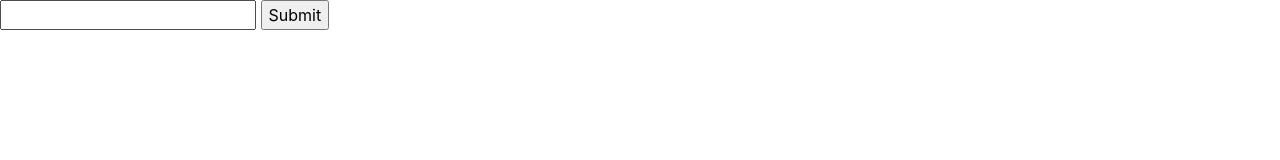
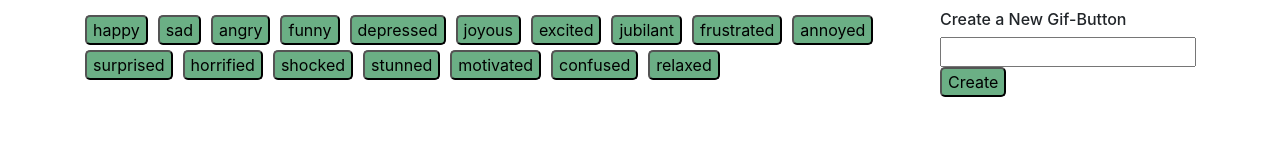
Before and after one commit to mattpurpura/giphy-hw6, a plain HTML site: page index.html in a window 1280 px wide. Drawn offline with nearby package versions, Linux system fonts and the light colour scheme.

Commit message:
app is complete

```diff
--- a/index.html
+++ b/index.html
@@ -6,20 +6,32 @@
     <meta http-equiv="X-UA-Compatible" content="ie=edge">
     <title>Giphy Homework</title>
     <link rel="stylesheet" href="https://stackpath.bootstrapcdn.com/bootstrap/4.1.3/css/bootstrap.min.css" integrity="sha384-MCw98/SFnGE8fJT3GXwEOngsV7Zt27NXFoaoApmYm81iuXoPkFOJwJ8ERdknLPMO" crossorigin="anonymous">
+    <link rel="stylesheet" href="style.css">
     <script src="https://cdnjs.cloudflare.com/ajax/libs/jquery/3.2.1/jquery.min.js"></script>
     <script src="main.js"></script>
 </head>
 <body>
-    <div id="buttons-go-here">
 
+
+    <div class="container">
+        <div class="row">
+           <div class="col-lg-9" id="buttons-go-here">
+
+            </div>
+            <div class="col-lg-3">
+                <h6>Create a New Gif-Button</h6>
+                <form id="newGif">
+                    <input type="text" id="newButton">
+                    <input type="submit" id="submit" value="Create">
+                </form>
+            </div>
+        </div>
+        <div class="row" id="gifs-go-here">
+
+        </div>
     </div>
-    <form>
-        <input type="text" id="newButton">
-        <input type="submit" id="submit">
-    </form>
-    <div id="gifs-go-here">
 
-    </div>
+
 
 </body>
 </html>
--- a/main.js
+++ b/main.js
@@ -1,6 +1,16 @@
 $(document).ready(function(){
-var apiKey = "2VrCH1KQe29aD0h3YALA3m4VmgK9hVyQ";
 
+var buttonArray = ['happy', 'sad', 'angry', 'funny', 'depressed', 'joyous', 'excited', 'jubilant', 'frustrated', 'annoyed', 'surprised', 'horrified', 'shocked', 'stunned', 'motivated', 'confused', 'relaxed'];
+
+function makeDefaultButtons(){
+    for (let i=0; i<buttonArray.length; i++){
+        var btn = $('<button>').attr("value", buttonArray[i]).text(buttonArray[i]);
+        btn.addClass("gif-maker");
+        $("#buttons-go-here").append(btn);
+    }
+}
+
+makeDefaultButtons();
 
 
 
@@ -12,9 +22,11 @@ $("#submit").on("click", function(event){
     var btn = $('<button>').attr("value", $("#newButton").val()).text($("#newButton").val());
     btn.addClass("gif-maker");
     $("#buttons-go-here").append(btn);
+    $("#newGif").find('input:text').val("");
 })
 
 $(document).on("click", ".gif-maker", function(){
+    $("#gifs-go-here").empty();
     var searchTerm = $(this).val();
     console.log(searchTerm);
     var queryURL = "https://api.giphy.com/v1/gifs/search?api_key=dc6zaTOxFJmzC&limit=10&q="+searchTerm;
@@ -30,9 +42,10 @@ $(document).on("click", ".gif-maker", function(){
             var img = $("<img src>");
             var stillURL = data[i].images.fixed_height_still.url;
             var animateURL = data[i].images.fixed_height.url;
+            var rating = $("<p>").text("Rating: " + data[i].rating);
             img.attr("src", stillURL).attr("data-still", stillURL).attr("data-animate", animateURL);
-            div.append(img);
-            $("#gifs-go-here").append(div);
+            div.append(rating, img);
+            $("#gifs-go-here").prepend(div);
         }
     });
 })
--- a/style.css
+++ b/style.css
@@ -0,0 +1,29 @@
+.container{
+    margin-top: 10px;
+}
+
+form{
+    position: relative;
+    right: 0;
+}
+
+.gif-maker{
+    margin-top: 5px;
+    margin-right: 10px;
+    border-radius: 5px;
+    background-color: rgb(107, 175, 133);
+}
+
+img{
+    margin-right: 10px;
+    margin-bottom: 10px;
+}
+
+.row{
+    margin-bottom: 10px;
+}
+
+#submit{
+    border-radius: 5px;
+    background-color: rgb(107, 175, 133);
+}
```
